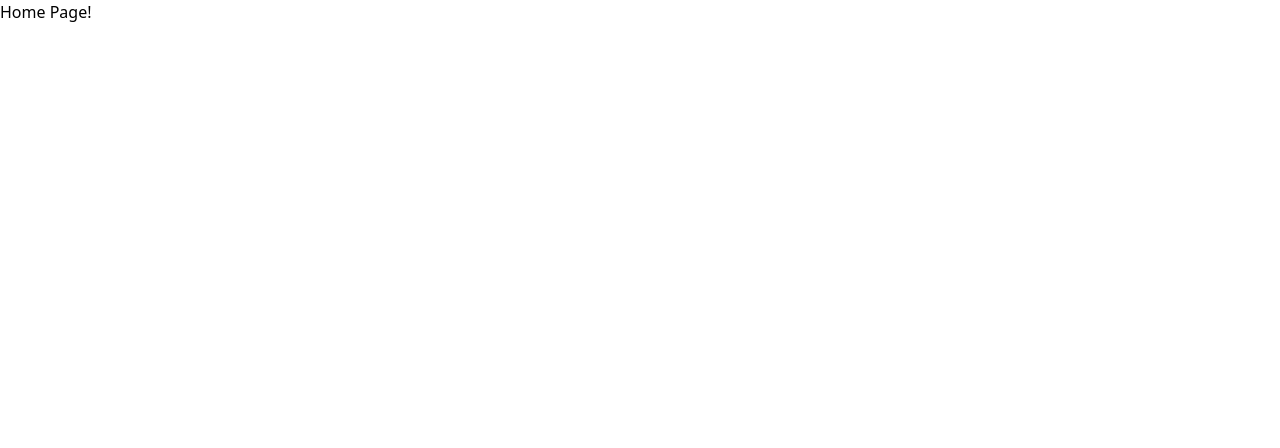
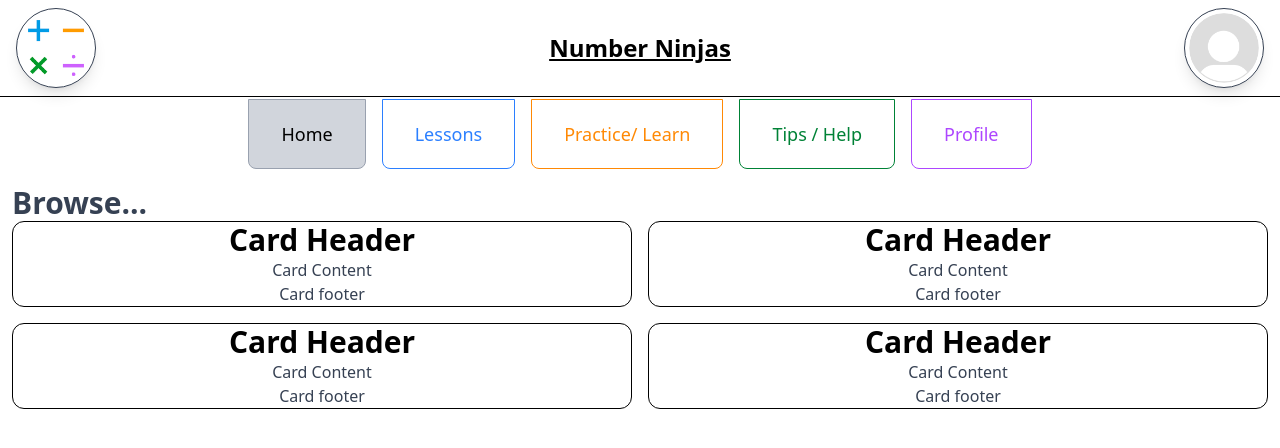
Before and after one commit to HarveyL101/maths_app, a React (Vite) app in the folder client/: page /home in a window 1280 px wide. Shown: the top 448 px of the page. Built offline with nearby package versions, Linux system fonts and the light colour scheme.

Commit message:
Improved home page functionality, beginning to add the skeleton for content to expand from

```diff
--- a/client/src/pages/Home.jsx
+++ b/client/src/pages/Home.jsx
@@ -1,7 +1,46 @@
+import { SideBar, TitleBar } from '../utils/index';
+
 const Home = () => {
   return (
     <div>
-      <h1>Home Page!</h1>
+      <TitleBar />
+
+      <div className='pt-4 pl-3 pr-3'>
+        <h2 className='font-bold text-3xl text-gray-700'>Browse...</h2>
+        <div className='grid grid-cols-2 gap-4'>
+          <div className='card'>
+            <h3 className='card-header'>Card Header</h3>
+            <p className='card-content'>Card Content</p>
+            <footer>
+              <p className='card-footer'>Card footer</p>
+            </footer>
+          </div>
+
+          <div className='card'>
+            <h3 className='card-header'>Card Header</h3>
+            <p className='card-content'>Card Content</p>
+            <footer>
+              <p className='card-footer'>Card footer</p>
+            </footer>
+          </div>
+
+          <div className='card'>
+            <h3 className='card-header'>Card Header</h3>
+            <p className='card-content'>Card Content</p>
+            <footer>
+              <p className='card-footer'>Card footer</p>
+            </footer>
+          </div>
+
+          <div className='card'>
+            <h3 className='card-header'>Card Header</h3>
+            <p className='card-content'>Card Content</p>
+            <footer>
+              <p className='card-footer'>Card footer</p>
+            </footer>
+          </div>
+        </div>
+      </div>
     </div>
   )
 }
```
